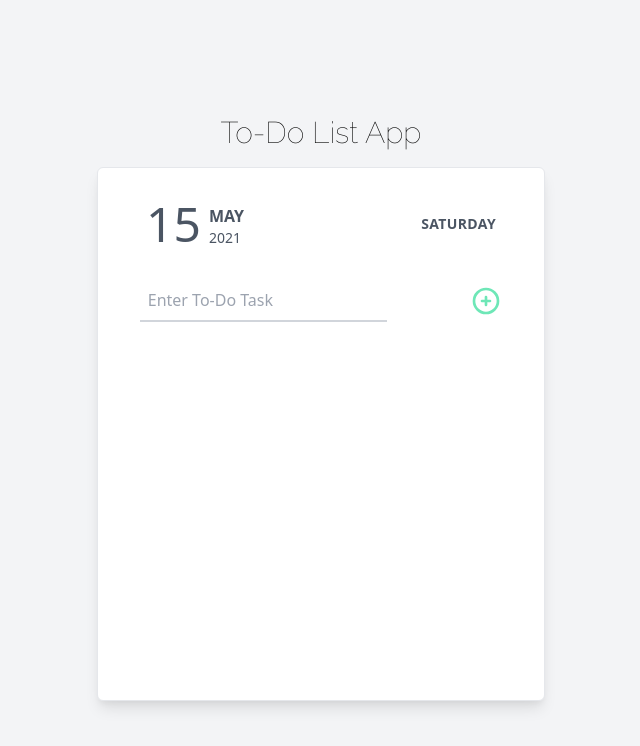
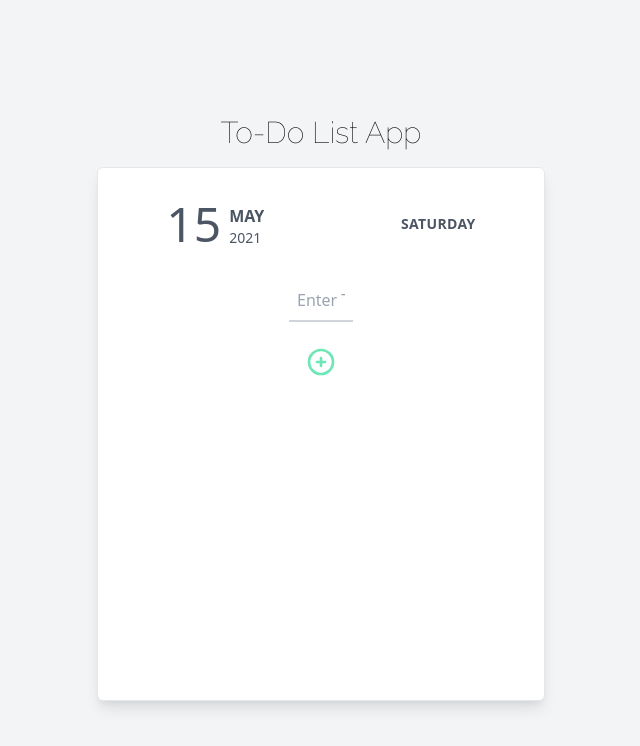
Before and after one commit to arajhansa/react-todo, a React (Create React App) app: page / in a window 1280 px wide. Shown: the top 746 px of the page, without its empty margins (319-959 px from the left). Built offline with nearby package versions, Linux system fonts and the light colour scheme.

Commit message:
Align items text input.

```diff
--- a/src/components/DateBanner.js
+++ b/src/components/DateBanner.js
@@ -5,7 +5,7 @@ export default function DateBanner(){
     const days = ["Sunday", "Monday", "Tuesday","Wednesday", "Thursday","Friday", "Saturday" ]
 
     return(
-        <div className= "flex justify-between mx-12 mt-8 items-center text-gray-600">
+        <div className= "flex justify-around mt-8 items-center text-gray-600">
             <div className="flex justify-self-center">
                 <h1 className="font-medium text-5xl mr-2">{date.getDate()}</h1>
                 <div className="flex flex-col justify-end">
--- a/src/components/TaskInput.js
+++ b/src/components/TaskInput.js
@@ -17,12 +17,12 @@ function TaskInput({list, setList}) {
   }
 
   return (
-      <div className="flex justify-around py-8 items-center">
+      <div className="flex flex-col justify-around py-8 items-center">
         <input ref={inputRef} onKeyPress={addNewTask}
                placeholder="Enter To-Do Task"
-               className="border-b-2 border-gray-300 p-2 focus:outline-none"/>
+               className="border-b-2 flex sm:w-16 sm:mx-2 mx-4 border-gray-300 p-2 focus:outline-none"/>
 
-        <span onClick={() => addNewTask()} className="cursor-pointer">
+        <span onClick={() => addNewTask()} className="cursor-pointer mt-6 ">
                     <PlusCircleIcon className="h-8 w-8 text-green-300"/>
             </span>
       </div>
```
